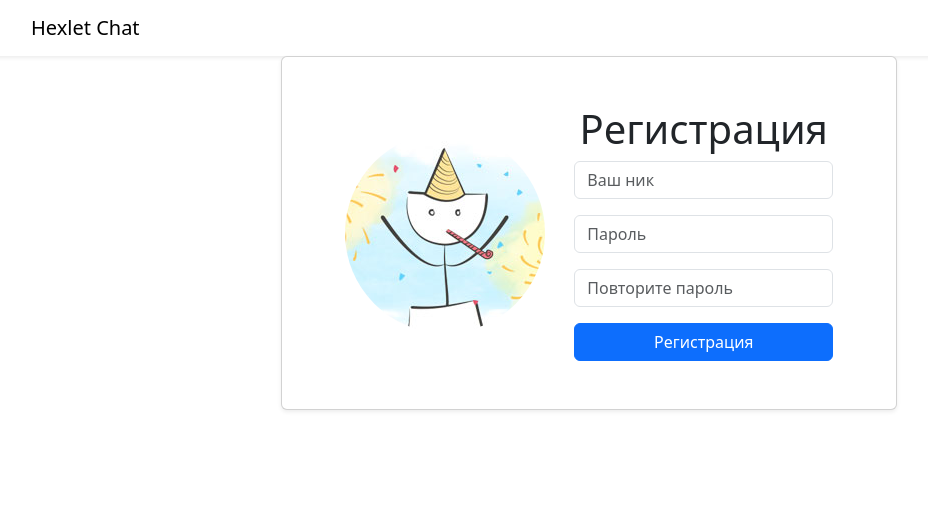
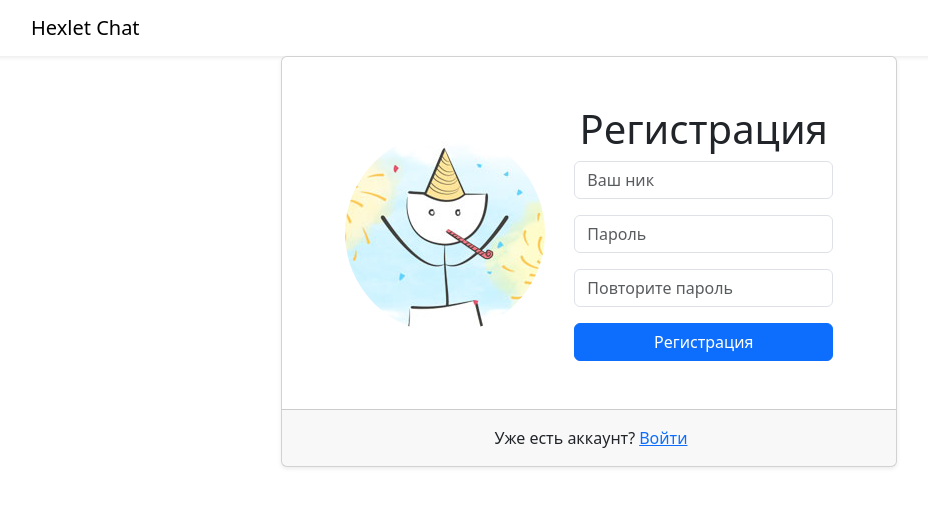
Before and after one commit to VolkovDani/fullstack-javascript-project-12, a React (Create React App) app in the folder frontend/: page /signup in a window 1280 px wide. Shown: the top 506 px of the page, without its empty margins (51-979 px from the left). Built offline with nearby package versions, Linux system fonts and the light colour scheme; no server answers; the HTML template or start-up script is replaced by a standard one.

Commit message:
add: добавление ссылки на вход в окне для регистрации

```diff
--- a/frontend/src/components/SignUp.jsx
+++ b/frontend/src/components/SignUp.jsx
@@ -158,6 +158,25 @@ const SignUp = () => {
                   }
                 </Formik>
               </Card.Body>
+              <Card.Footer
+                className="text-center p-3"
+              >
+                <span
+                  className="m-1"
+                >
+                  Уже есть аккаунт?
+                </span>
+                <Card.Link
+                  href="/login"
+                  aria-label="Перейти к регистрации"
+                  onClick={(e) => {
+                    e.preventDefault();
+                    navigate('/login');
+                  }}
+                >
+                  Войти
+                </Card.Link>
+              </Card.Footer>
             </Card>
           </Col>
         </Row>
```
